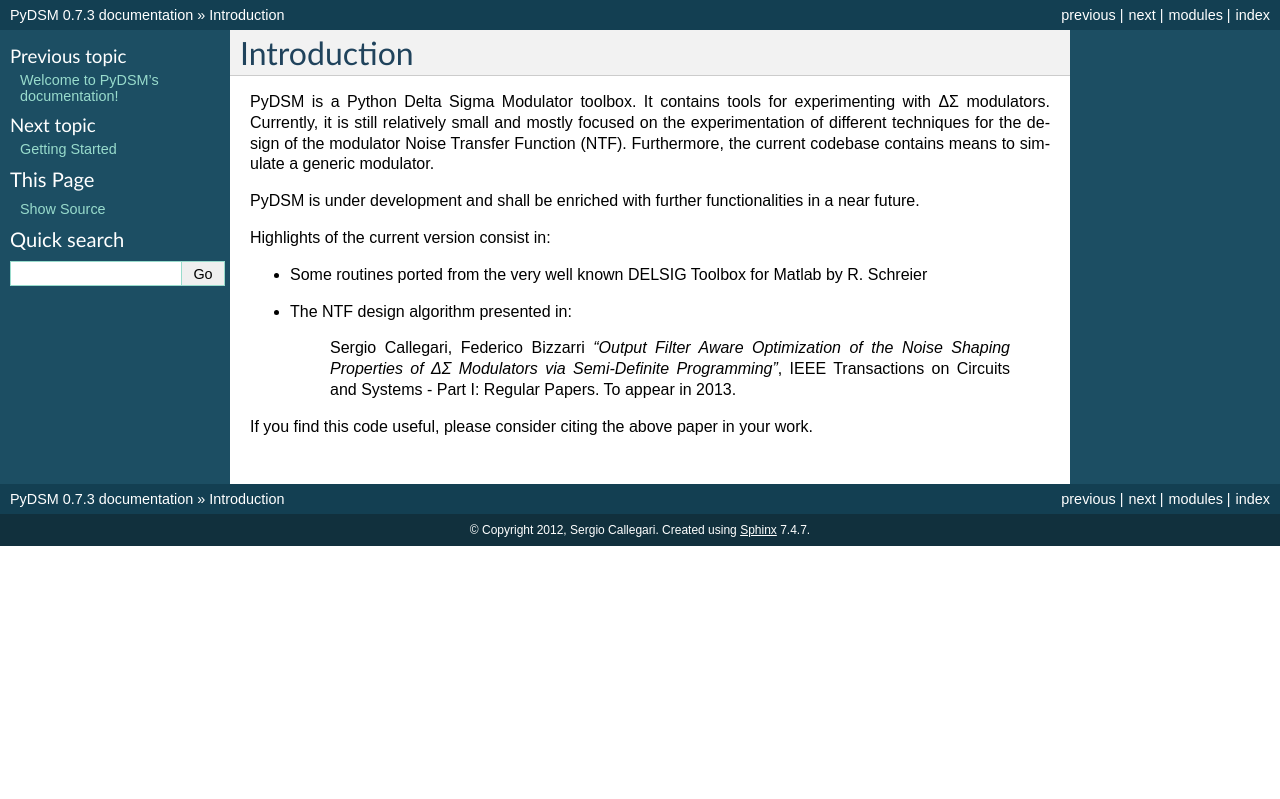
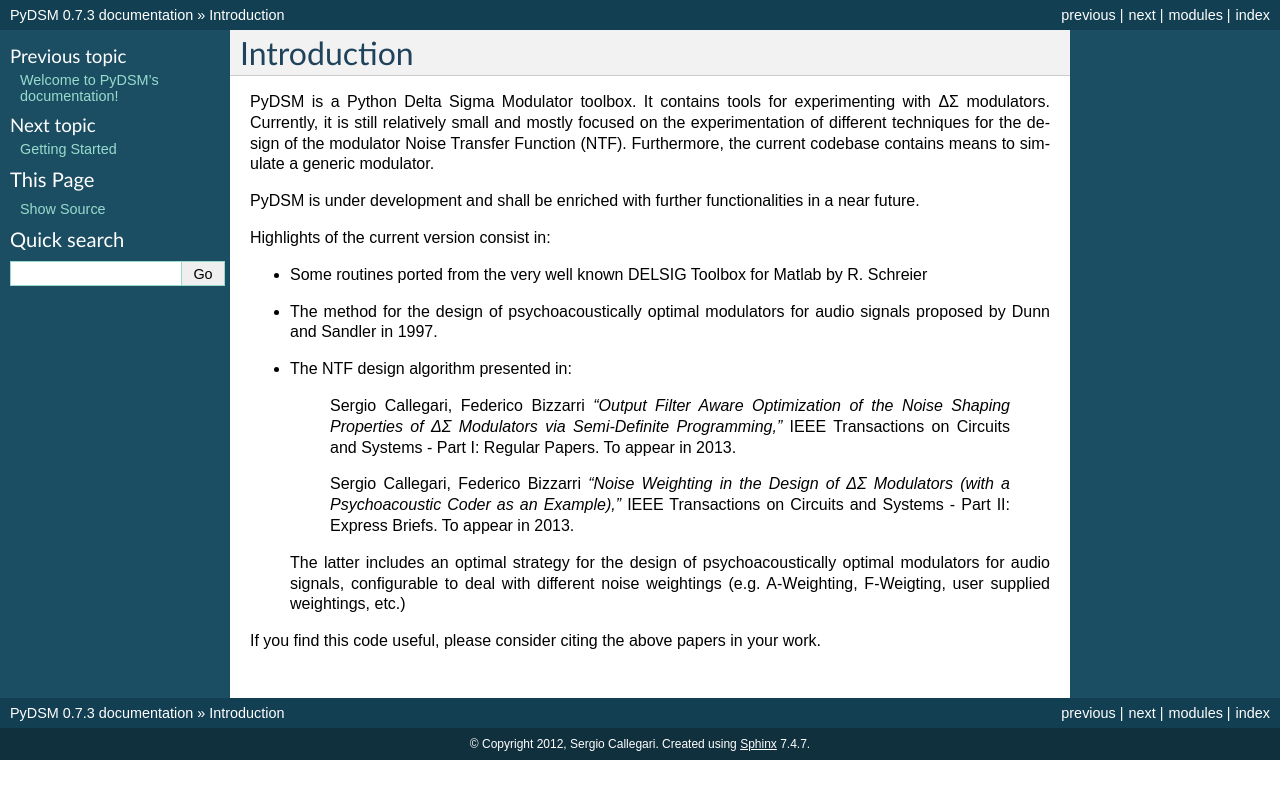
Before and after one commit to sergiocallegari/PyDSM, a Sphinx documentation site: the page built from doc/source/intro.rst, in a window 1280 px wide. Shown: the top 799 px of the page. Built offline with Sphinx 7.4.7, drawn with Linux system fonts in a browser that asks for light colours; formulas are drawn with MathJax 3.

Commit message:
Add documentation for newer modules and functions
* Audio weightings
* ISO 226 contours
* Design strategies for psychoacoustically optimal modulators

```diff
--- a/doc/source/intro.rst
+++ b/doc/source/intro.rst
@@ -15,12 +15,24 @@ Highlights of the current version consist in:
 
 * Some routines ported from the very well known DELSIG Toolbox for
   Matlab by R. Schreier
+* The method for the design of psychoacoustically optimal modulators
+  for audio signals proposed by Dunn and Sandler in 1997.
 * The NTF design algorithm presented in:
 
     Sergio Callegari, Federico Bizzarri *"Output Filter Aware
     Optimization of the Noise Shaping Properties of ΔΣ Modulators via
-    Semi-Definite Programming"*, IEEE Transactions on Circuits and
+    Semi-Definite Programming,"* IEEE Transactions on Circuits and
     Systems - Part I: Regular Papers. To appear in 2013.
 
-If you find this code useful, please consider citing the above paper
+    Sergio Callegari, Federico Bizzarri *"Noise Weighting in the
+    Design of ΔΣ Modulators (with a Psychoacoustic Coder as an
+    Example),"* IEEE Transactions on Circuits and Systems - Part II:
+    Express Briefs. To appear in 2013.
+
+  The latter includes an optimal strategy for the design of
+  psychoacoustically optimal modulators for audio signals,
+  configurable to deal with different noise weightings
+  (e.g. A-Weighting, F-Weigting, user supplied weightings, etc.)
+
+If you find this code useful, please consider citing the above papers
 in your work.
--- a/doc/source/reference.rst
+++ b/doc/source/reference.rst
@@ -19,6 +19,8 @@ resulting modulators.
    ntf-design-module
    simulation-module
    utility-modules
+   audio-weightings-module
+   iso226-module
 
 .. _DELSIG:
    http://www.mathworks.com/matlabcentral/fileexchange/19-delta-sigma-toolbox
```
Also changed, not shown: doc/source/audio-weightings-module.rst (added, +26 -0 lines), doc/source/iso226-module.rst (added, +28 -0 lines), doc/source/ntf-design-module.rst (+16 -2 lines).
